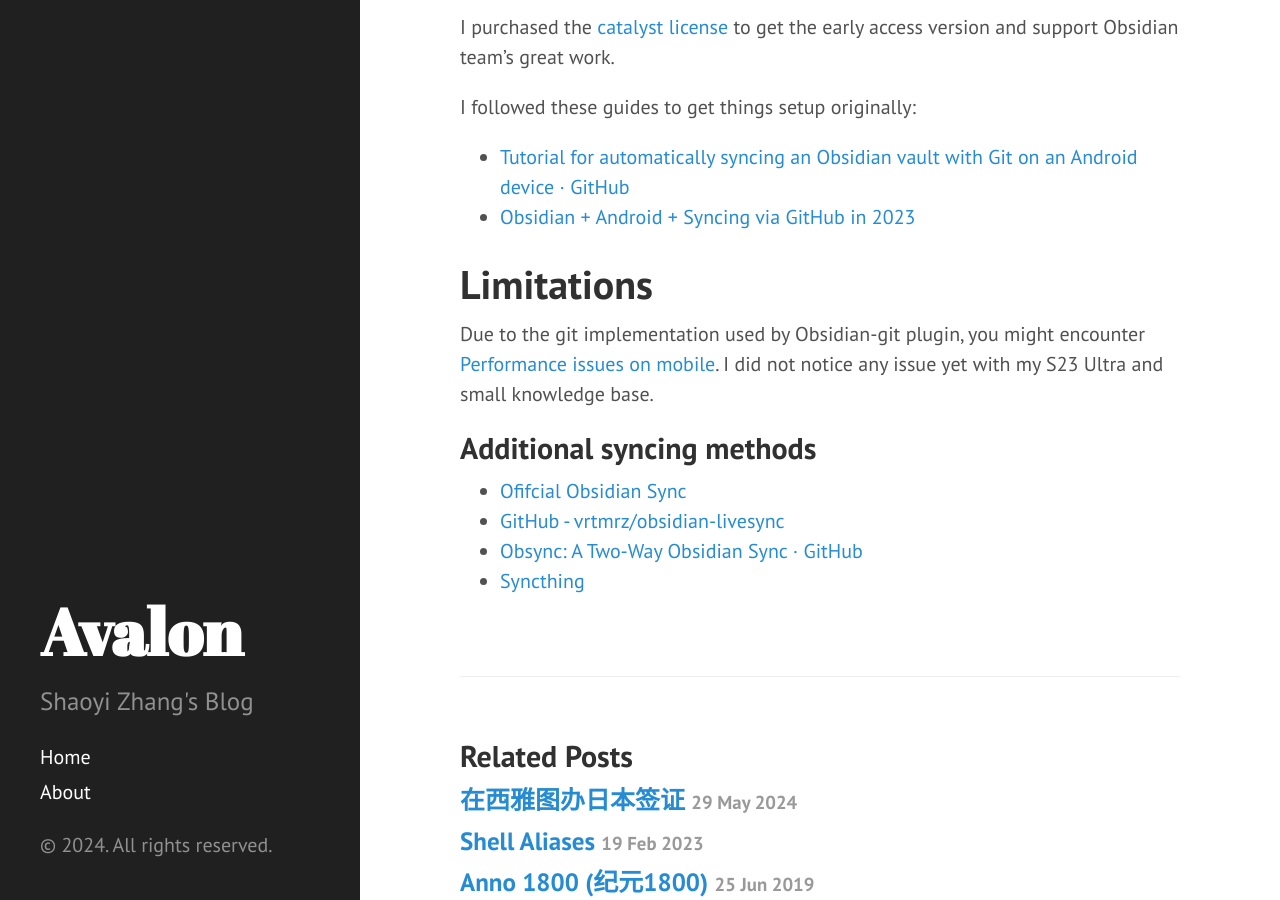
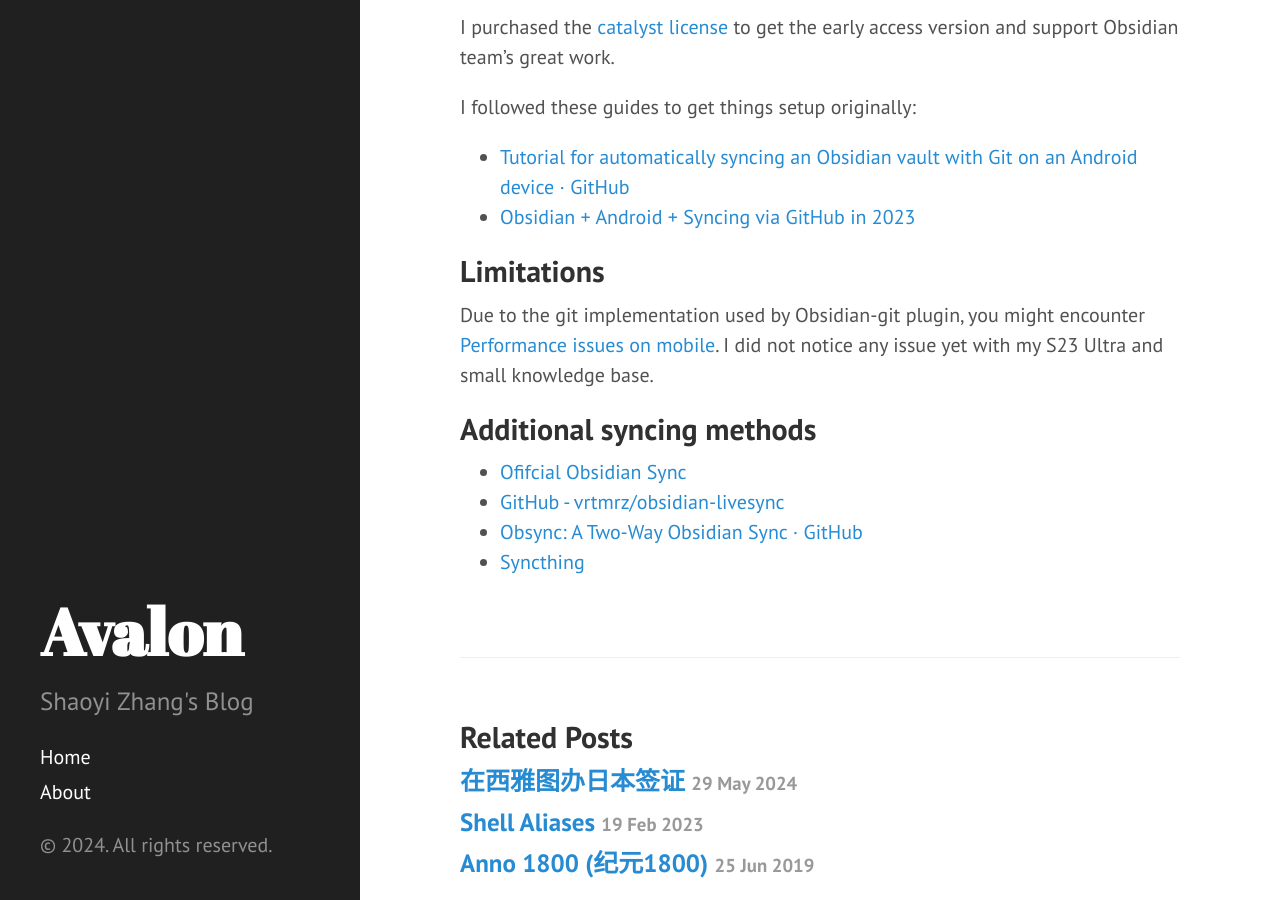
Before and after one commit to ShaoyiZhang/ShaoyiZhang.github.io, a Jekyll site: the page built from _posts/2024-05-24-obsidian-git-on-android.md, in a window 1280 px wide and 900 px high, scrolled down 1588 px. Built offline with Jekyll 4.4.1, drawn with Linux system fonts in a browser that asks for light colours; comment, search, counter and statistics services are not loaded.

Commit message:
reformat markdown

```diff
--- a/_posts/2024-05-24-obsidian-git-on-android.md
+++ b/_posts/2024-05-24-obsidian-git-on-android.md
@@ -9,11 +9,13 @@ comments: true
 <!--more-->
 
 This guide:
+
 - assumes you have basic familiarity with git
 - does NOT require root access
 - does NOT require Termux running in the background after the initial git clone.
 
 ## Install Termux to get shell and git on your Android phone
+
 1. Download [F-Droid](https://f-droid.org/en/)
 1. From F-Droid, download [Termux](https://f-droid.org/en/packages/com.termux/)
 1. Open Termux, run `termux-change-repo`. Press the ↓ button and press spacebar to tick all repositories, then press enter to move to the next screen
@@ -22,17 +24,19 @@ This guide:
 1. Run `termux-setup-am`
     1. See [GitHub - termux/TermuxAm: Android Oreo-compatible am command reimplementation](https://github.com/termux/TermuxAm) for details
 1. Run `termux-setup-storage`
-	1. See [Termux-setup-storage - Termux Wiki](https://wiki.termux.com/wiki/Termux-setup-storage) for details
+   1. See [Termux-setup-storage - Termux Wiki](https://wiki.termux.com/wiki/Termux-setup-storage) for details
 
 ## Clone the Git repo from GitHub
+
 1. Run `cd storage/shared` (If you get permissions issues, refer to [this page](https://wiki.termux.com/wiki/Termux-setup-storage))
 1. Run `git clone <your repository>` and enter your login when prompted. You may need to create a [personal access token](https://github.com/settings/tokens) if you're using GitHub.
-	1. You need to add the following permissions to the access token
+   1. You need to add the following permissions to the access token
         1. Repository: Your Notes/Obsidian repository
         1. Repository permission: Metadata: Read access
         1. Repository permission: Code and commit statuses: Read and write access
 
 ## Setup Obsidian and obsidian-git plugin
+
 1. Install and open [Obsidian](https://play.google.com/store/apps/details?id=md.obsidian&hl=en_GB&gl=US)
 1. Click "Open folder as vault", click on your phone name at the top to navigate to the top directory, and click on your git repository name. Then click "use this folder"
 1. Install and enable the [obsidian-git](https://github.com/denolehov/obsidian-git) plugin
@@ -41,13 +45,16 @@ This guide:
 I purchased the [catalyst license](https://help.obsidian.md/Licenses+and+payment/Catalyst+license) to get the early access version and support Obsidian team's great work.
 
 I followed these guides to get things setup originally:
+
 - [Tutorial for automatically syncing an Obsidian vault with Git on an Android device · GitHub](https://gist.github.com/Makeshift/43c7ecb3f1c28a623ea4386552712114)
 - [Obsidian + Android + Syncing via GitHub in 2023](https://www.reddit.com/r/ObsidianMD/comments/17odzjb/obsidian_android_syncing_via_github_in_2023/)
 
-# Limitations
+## Limitations
+
 Due to the git implementation used by Obsidian-git plugin, you might encounter [Performance issues on mobile](https://github.com/denolehov/obsidian-git?tab=readme-ov-file#performance-on-mobile). I did not notice any issue yet with my S23 Ultra and small knowledge base.
 
 ## Additional syncing methods
+
 - [Ofifcial Obsidian Sync](https://obsidian.md/sync)
 - [GitHub - vrtmrz/obsidian-livesync](https://github.com/vrtmrz/obsidian-livesync?tab=readme-ov-file)
 - [Obsync: A Two-Way Obsidian Sync · GitHub](https://gist.github.com/rahaaatul/267fb390d244deeccf776ed6c9414a4e)
```
